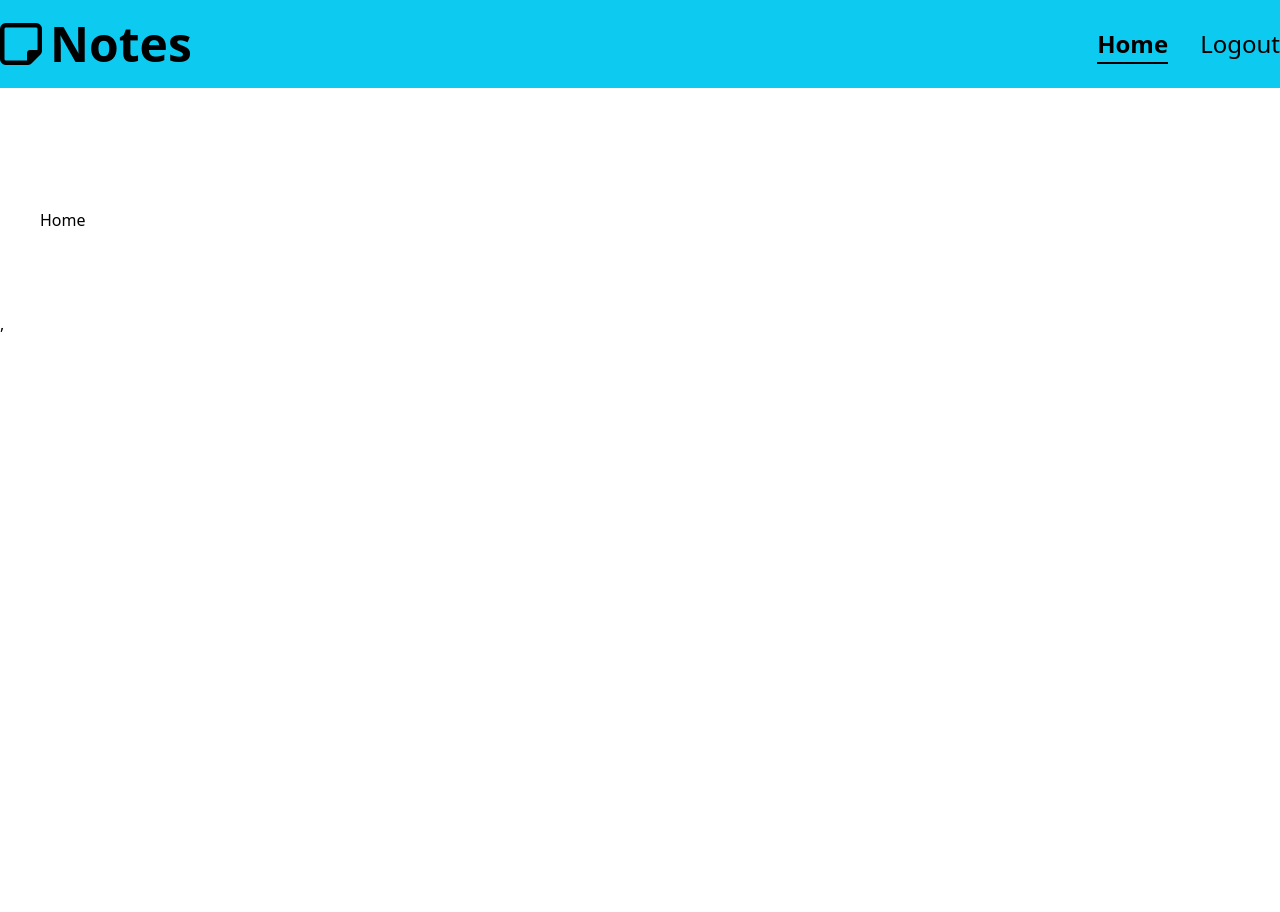
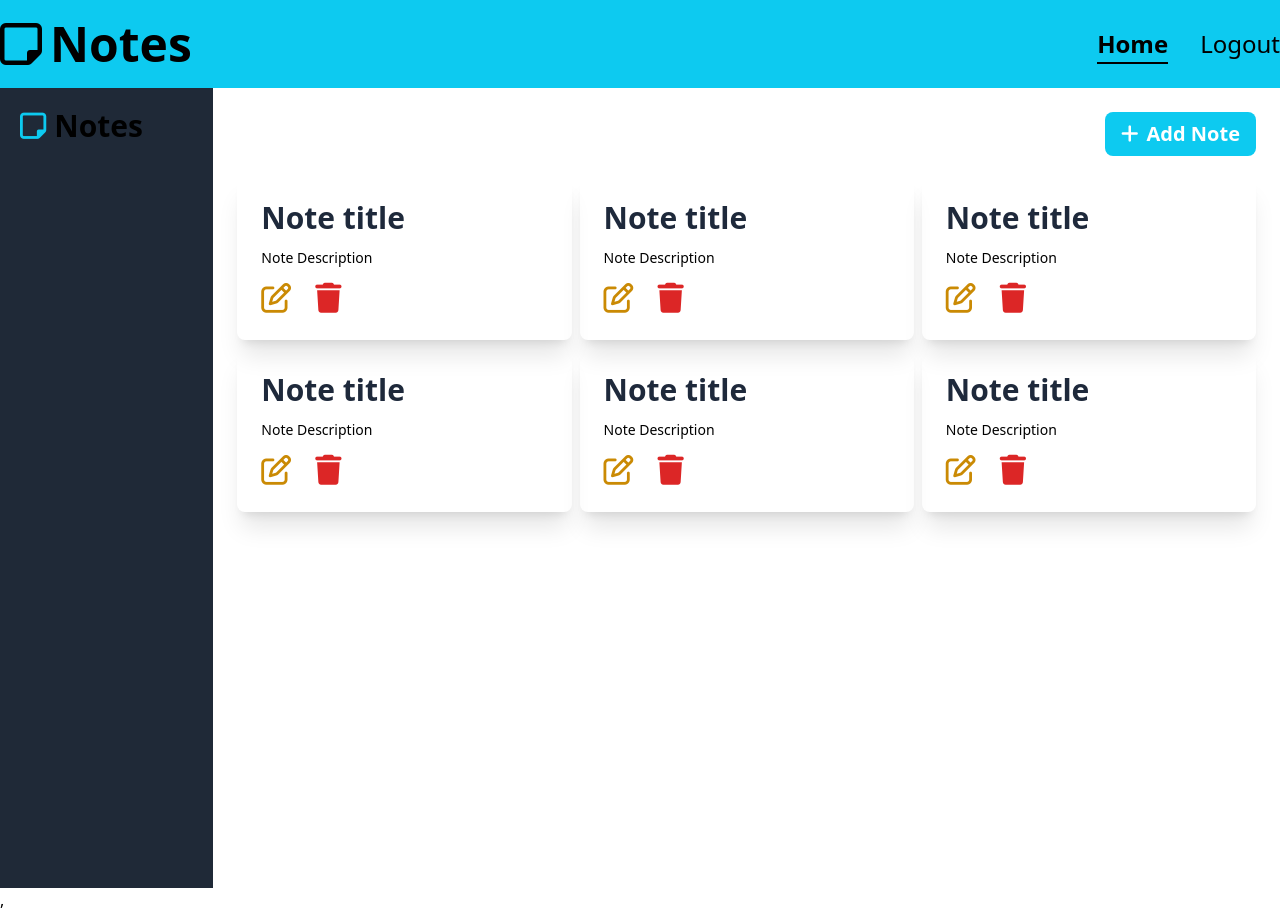
Before and after one commit to Mo7med3li/noteApp, a React (Vite) app: page / in a window 1280 px wide. Before the commit the page ends 800 px from the top, so only its background shows below. Built offline with nearby package versions, Linux system fonts and the light colour scheme; sample sign-in values are in the browser's storage.

Commit message:
design home page

```diff
--- a/src/App.jsx
+++ b/src/App.jsx
@@ -7,6 +7,7 @@ import { Toaster } from "react-hot-toast";
 import Userprovider from "./context/User.context";
 import ProtectedRoute from "./components/ProtectedRoute/ProtectedRoute";
 import GuestedRoute from "./components/GuestedRoute/GuestedRoute";
+import NoteProvider from "./context/Note.context";
 
 function App() {
   const router = createBrowserRouter([
@@ -35,7 +36,9 @@ function App() {
   return (
     <>
       <Userprovider>
-        <RouterProvider router={router} />
+        <NoteProvider>
+          <RouterProvider router={router} />
+        </NoteProvider>
       </Userprovider>
       <Toaster />
     </>
--- a/src/components/Layout/Layout.jsx
+++ b/src/components/Layout/Layout.jsx
@@ -5,8 +5,9 @@ export default function Layout() {
   return (
     <>
       <Navbar />
-      <div className=" p-10">
-        <div className="pb-10 pt-20">
+      <div className="">
+        <div className="">
+          {/* pb-10 pt-20 */}
           <Outlet> </Outlet>
         </div>
       </div>
--- /dev/null
+++ b/src/components/NoteCard/NoteCard.jsx
@@ -0,0 +1,15 @@
+export default function NoteCard() {
+  return (
+    <>
+      {" "}
+      <div className="lg:col-span-3 col-span-9   rounded-lg p-6 space-y-3 shadow-xl">
+        <h2 className="text-3xl font-semibold text-slate-800">Note title</h2>
+        <p className="text-sm">Note Description</p>
+        <div className="space-x-6">
+          <i className="fa-regular fa-pen-to-square text-3xl text-yellow-600"></i>
+          <i class="fa-solid fa-trash text-red-600 text-3xl"></i>
+        </div>
+      </div>
+    </>
+  );
+}
--- /dev/null
+++ b/src/context/Note.context.jsx
@@ -0,0 +1,9 @@
+import { createContext, useContext } from "react";
+import { userContext } from "./User.context";
+
+export let NoteContext = createContext(null);
+export default function NoteProvider({ children }) {
+  let { token } = useContext(userContext);
+
+  return <NoteContext.Provider value={{}}>{children}</NoteContext.Provider>;
+}
--- a/src/pages/Home/Home.jsx
+++ b/src/pages/Home/Home.jsx
@@ -1,3 +1,44 @@
+import { useState } from "react";
+import { Link } from "react-router-dom";
+import NoteCard from "../../components/NoteCard/NoteCard";
+
 export default function Home() {
-  return <div>Home</div>;
+  let [show, setShow] = useState(null);
+  return (
+    <>
+      <section className="grid grid-cols-12 relative  ">
+        {show && (
+          <div
+            className="absolute bg-black  inset-0 bg-opacity-35"
+            onClick={() => {
+              setShow(false);
+            }}
+          ></div>
+        )}
+        <div className="col-span-2 p-5 bg-gray-800 min-h-screen ">
+          <div className="font-bold text-3xl">
+            <Link to="/">
+              <i className="fa-regular fa-note-sticky mr-2 text-primary"></i>
+              Notes
+            </Link>
+          </div>
+        </div>
+        <div className="col-span-10  p-6 min-h-screen ">
+          <div className="flex justify-end">
+            <button className="btn rounded-lg  " onClick={() => setShow(true)}>
+              <i className="fa-solid fa-plus mr-2"></i>Add Note
+            </button>
+          </div>
+          <div className="grid grid-cols-9 pt-5 gap-2">
+            <NoteCard />
+            <NoteCard />
+            <NoteCard />
+            <NoteCard />
+            <NoteCard />
+            <NoteCard />
+          </div>
+        </div>
+      </section>
+    </>
+  );
 }
--- a/src/pages/Login/Login.jsx
+++ b/src/pages/Login/Login.jsx
@@ -55,7 +55,8 @@ export default function Login() {
   });
   return (
     <>
-      <section className="grid grid-cols-6 p-20 gap-10 ">
+      <div className="container">
+        <section className="grid grid-cols-6  gap-10 ">
           <div className="lg:grid col-span-2  hidden">
             <img src={signupImg} alt="" />
           </div>
@@ -104,6 +105,7 @@ export default function Login() {
             </p>
           </form>
         </section>
+      </div>
     </>
   );
 }
--- a/src/pages/Signup/Signup.jsx
+++ b/src/pages/Signup/Signup.jsx
@@ -54,7 +54,8 @@ export default function Signup() {
   });
   return (
     <>
-      <section className="grid grid-cols-6  gap-10 p-20 ">
+      <div className="container">
+        <section className="grid grid-cols-6  gap-10  ">
           <div className="lg:grid col-span-2  hidden">
             <img src={signupImg} alt="" />
           </div>
@@ -139,6 +140,7 @@ export default function Signup() {
             </button>
           </form>
         </section>
+      </div>
     </>
   );
 }
```
Lines whose indentation alone changed are shown as unchanged.
